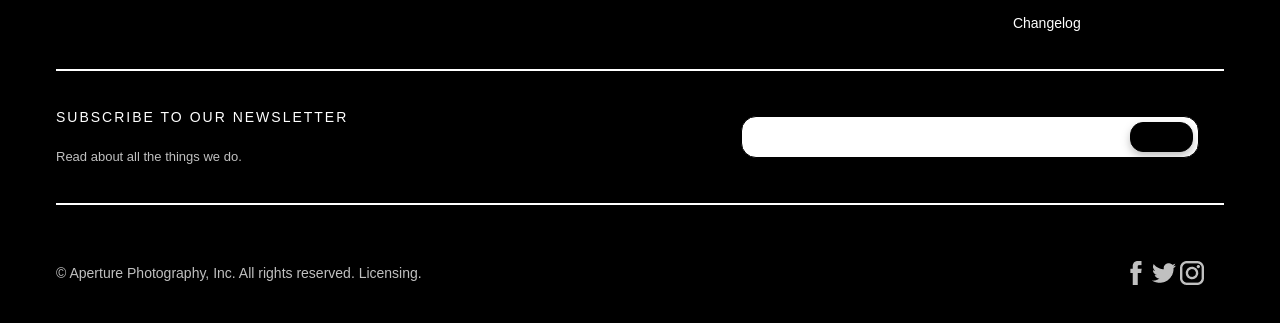
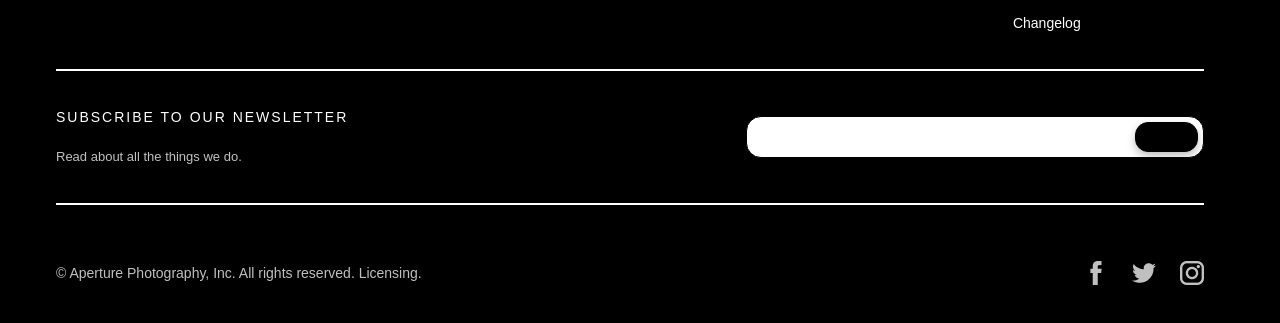
Before and after one commit to 7862212/aperture-git, a plain HTML site: page index.html in a window 1280 px wide. Shown: the part 5906-6229 px from the top of the page. Drawn offline with Linux system fonts and the light colour scheme.

Commit message:
corrected

```diff
--- a/css/style.css
+++ b/css/style.css
@@ -699,6 +699,7 @@ body{
 	display: flex;
 	align-items: center;
 	justify-content: space-between;
+	margin-right: 20px;
 }
 
 .block-newsletter__body {
@@ -722,7 +723,7 @@ body{
 
 .block-newsletter__button {
 	justify-content: end;
-	margin: 40px 25px 40px 0;
+	margin: 40px 0 40px 0;
 	max-width: 458px;
 	width: 100%;
 	display: flex;
@@ -764,7 +765,9 @@ body{
 	margin: 56px 20px 100px 0;
 }
 
-.social__icon {}
+.social__icon:not(:last-child){
+	margin-right: 20px;
+}
 
 .social__facebook {}
 
```
